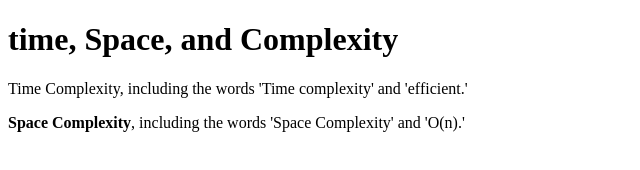
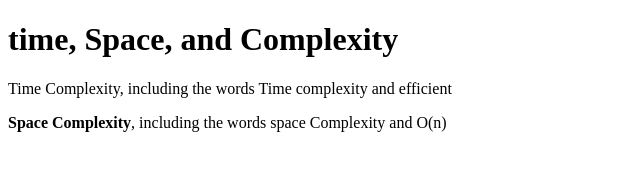
Before and after one commit to acciojob/time-and-space-complexity-satyamgupta09, a website: page main.html in a window 1280 px wide. Shown: the full height of the page, 0-640 px from the left. Drawn offline with Linux system fonts and the light colour scheme.

Commit message:
created a submission

```diff
--- a/main.html
+++ b/main.html
@@ -8,8 +8,8 @@
 
 <body>
 	<h1>time, Space, and Complexity</h1>
-	<p>Time Complexity, including the words 'Time complexity' and 'efficient.'</p>
-	<p><b>Space Complexity</b>, including the words 'Space Complexity' and 'O(n).'</p>
+	<p>Time Complexity, including the words Time complexity and efficient</p>
+	<p><b>Space Complexity</b>, including the words space Complexity and O(n)</p>
 	<!-- the entire body must be written by student -->
     <script type="text/javascript" src="./script.js">
 </script>
```
